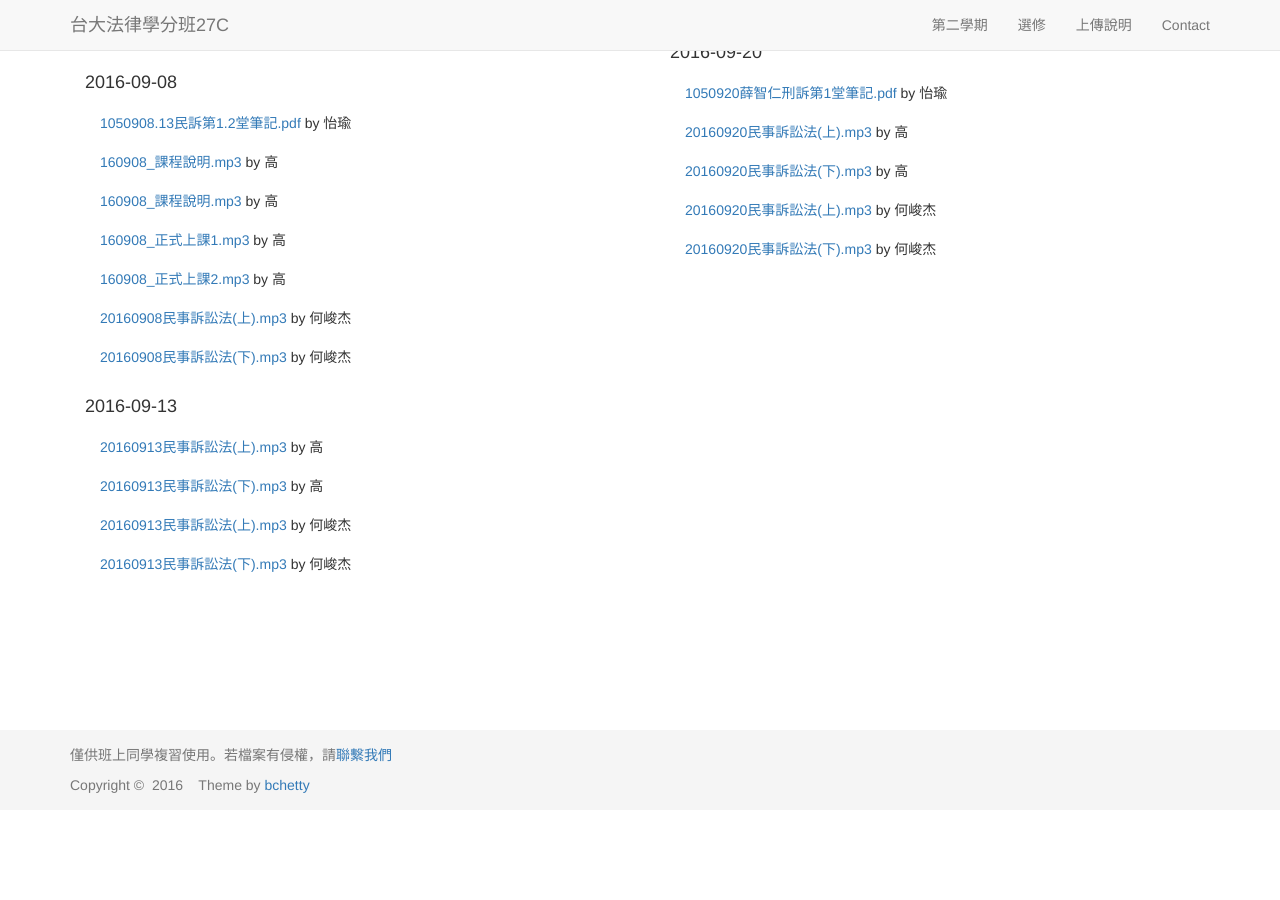
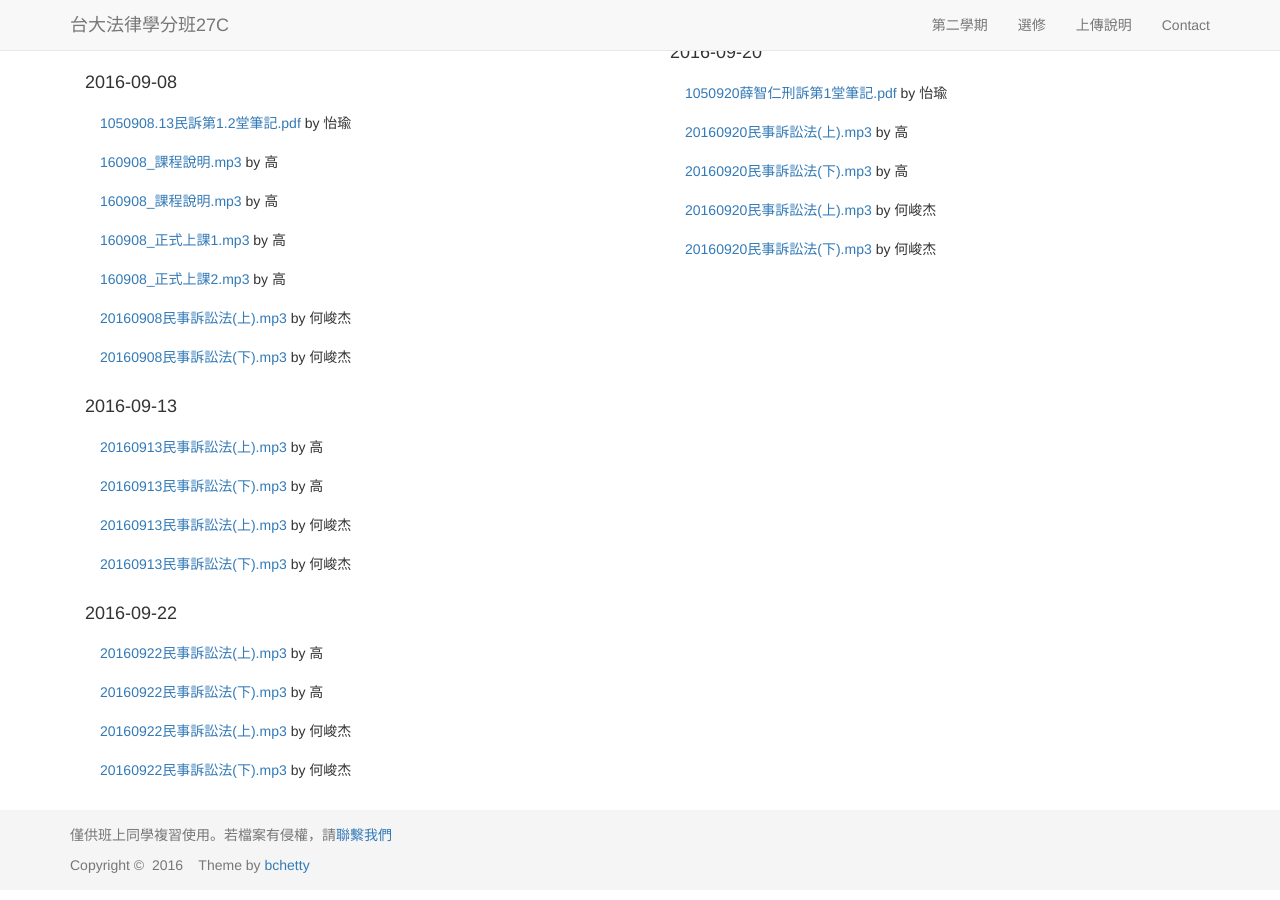
Before and after one commit to maxmilian/ntu_specs_law, a Jekyll site: the page built from semester2/index.html, in a window 1280 px wide and 900 px high, scrolled down 90 px. Built offline with Jekyll 4.4.1, drawn with Linux system fonts in a browser that asks for light colours; nearby versions of some CDN libraries; before the commit the page ends 910 px from its top, so only the background shows below that.

Commit message:
add civil_procedure 20160922

```diff
--- a/semester2/index.html
+++ b/semester2/index.html
@@ -26,6 +26,13 @@ layout: template1
           <li class="list-group-item"><a href="{{ site.file_semester2 }}/records/civil_procedure/Ho_2_1.mp3">20160913民事訴訟法(上).mp3</a> by 何峻杰</li>
           <li class="list-group-item"><a href="{{ site.file_semester2 }}/records/civil_procedure/Ho_2_2.mp3">20160913民事訴訟法(下).mp3</a> by 何峻杰</li>
       </ul>
+      <h4>2016-09-22</h4>
+      <ul class="list-group">
+          <li class="list-group-item"><a href="{{ site.file_semester2 }}/records/civil_procedure/Kao_3_1.mp3">20160922民事訴訟法(上).mp3</a> by 高</li>
+          <li class="list-group-item"><a href="{{ site.file_semester2 }}/records/civil_procedure/Kao_3_2.mp3">20160922民事訴訟法(下).mp3</a> by 高</li>
+          <li class="list-group-item"><a href="{{ site.file_semester2 }}/records/civil_procedure/Ho_3_1.mp3">20160922民事訴訟法(上).mp3</a> by 何峻杰</li>
+          <li class="list-group-item"><a href="{{ site.file_semester2 }}/records/civil_procedure/Ho_3_2.mp3">20160922民事訴訟法(下).mp3</a> by 何峻杰</li>
+      </ul>
     </div>
     <div class="col-md-6">
       <h2>刑事訴訟法</h2>
```
